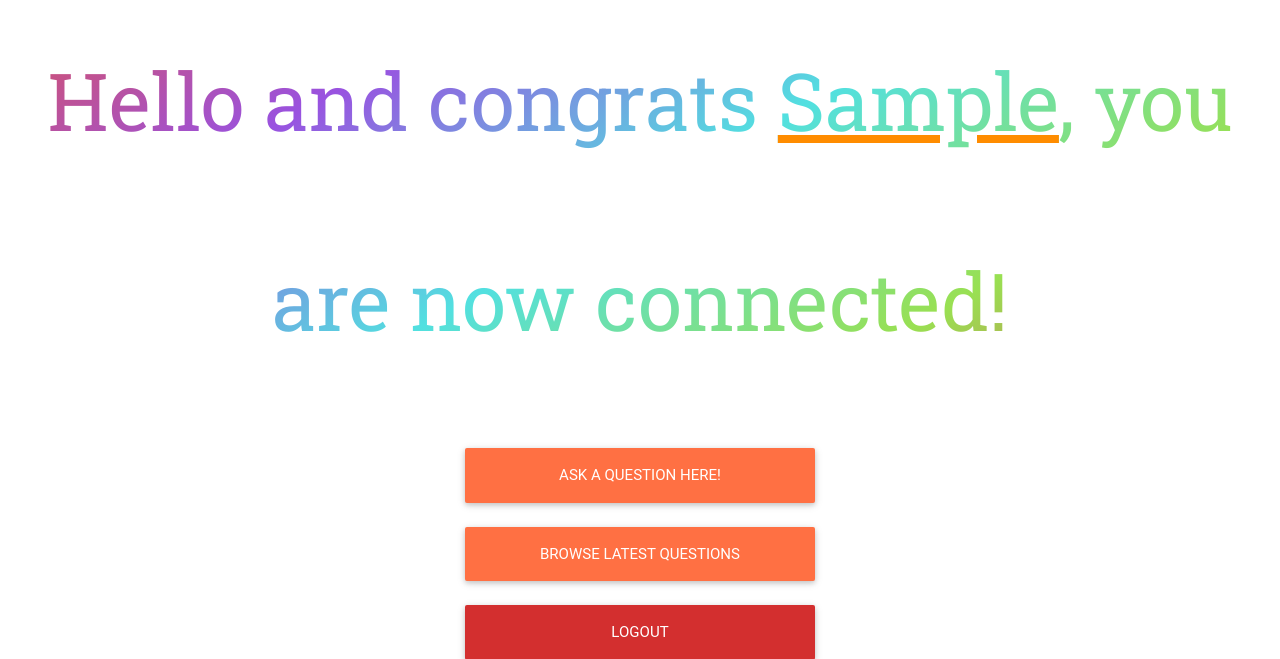
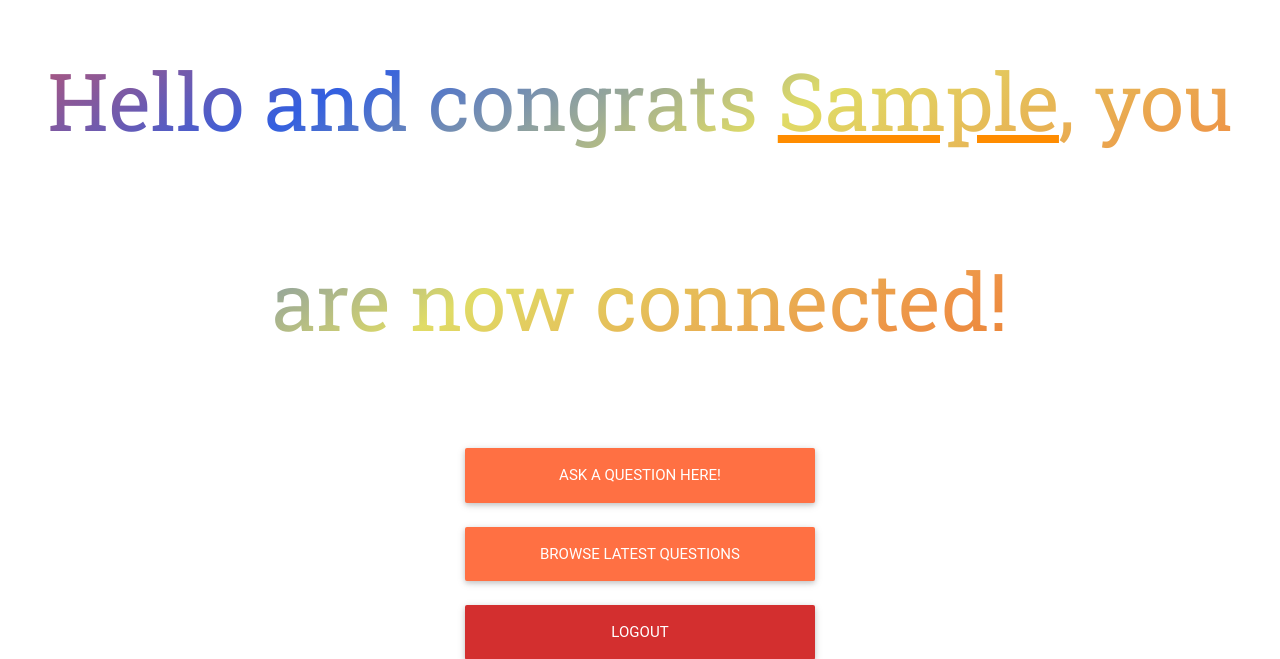
Before and after one commit to Not-the-Bees/Site-Doc-eCommercer, a PHP site: page /Talk-About-Stuff/resources/views/valide.php in a window 1280 px wide. Shown: the top 659 px of the page. Run offline with PHP 8.4, Linux system fonts and the light colour scheme; the visitor is signed in with stand-in values (Sample User, id 1); some libraries are stand-ins or nearby versions; some web fonts are replaced.

Commit message:
gradient h1

```diff
--- a/public/css/style.css
+++ b/public/css/style.css
@@ -19,7 +19,7 @@ h1 {
 	font-family: "Roboto Slab";
 	font-weight: 400;
 	font-size: 5em;
-	background: linear-gradient(330deg, #e05252 0%, #99e052 25%, #52e0e0 50%, #9952e0 75%, #e05252 100%);
+	background: linear-gradient(330deg, #e06114 0%, #ee9246 25%, #e0dc66 50%, #335fe0 75%, #e05252 100%);
 	-webkit-background-clip: text;
 	-webkit-text-fill-color: transparent;
 	line-height: 200px;
```
